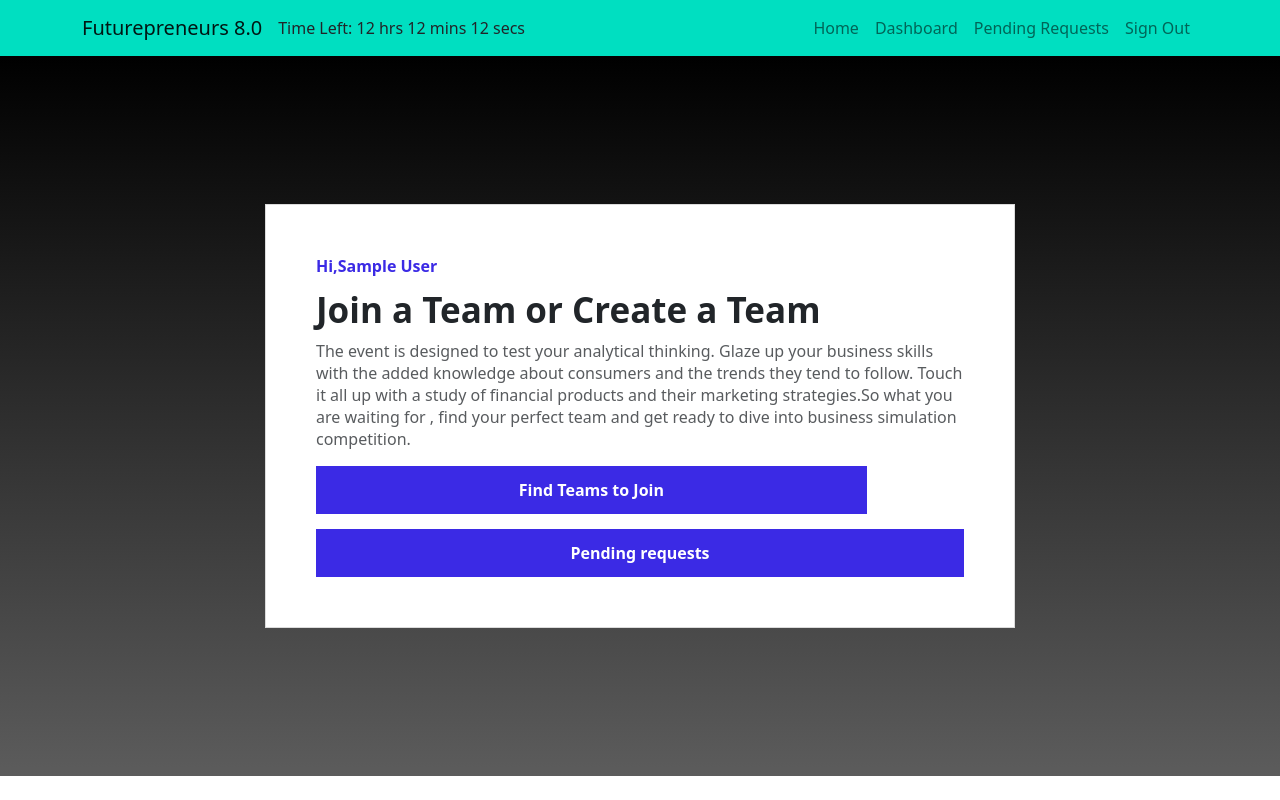
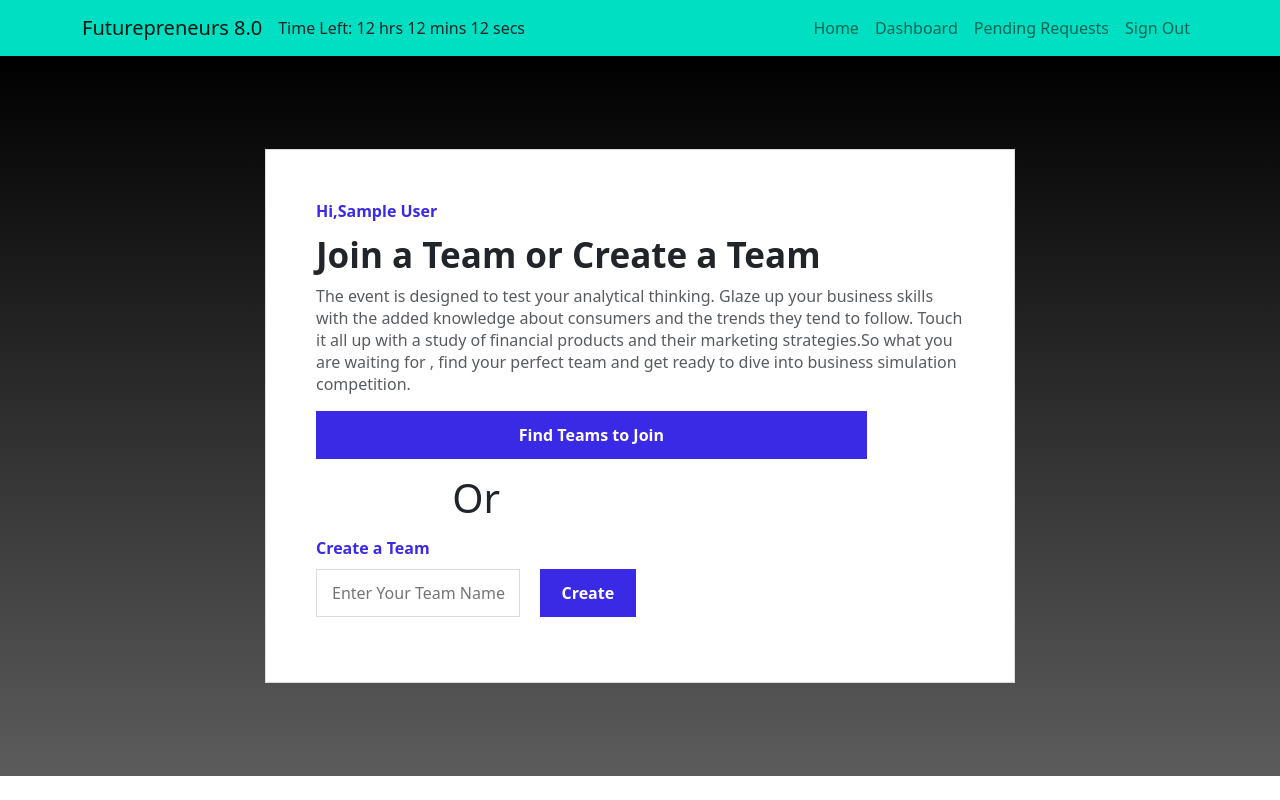
Before and after one commit to ecellvit/FuturePreneurs-22, a Next.js app: page /dashboard in a window 1280 px wide. Built offline with nearby package versions, Linux system fonts and the light colour scheme; no server answers; sample sign-in values are in the browser's storage.

Commit message:
fixed create team for leader

```diff
--- a/components/TeamDashboard/CreateTeam.jsx
+++ b/components/TeamDashboard/CreateTeam.jsx
@@ -2,12 +2,11 @@ import React, { useRef, useState, useEffect } from "react";
 import { useSession } from "next-auth/react";
 import styles from "../../styles/CreateTeam.module.css";
 import Link from "next/link";
-import PendingRequests from "../../pages/dashboard/PendingRequests";
 
-const CreateTeam = ({ handleTeamCreate }) => {
+const CreateTeam = ({ handleTeamCreate,isLeader }) => {
   const teamNameRef = useRef(null);
   const { data: session } = useSession();
-  const [teamData, setTeamData] = useState({});
+  const [teamData, setTeamData] = useState([]);
 
   const handleCreate = (e) => {
     e.preventDefault();
@@ -29,7 +28,7 @@ const CreateTeam = ({ handleTeamCreate }) => {
   };
 
   useEffect(() => {
-    if (session) {
+    if (session && !isLeader) {
       fetch(`${process.env.NEXT_PUBLIC_SERVER}/api/user/requests`, {
         method: "GET",
         headers: {
@@ -105,7 +104,7 @@ const CreateTeam = ({ handleTeamCreate }) => {
           </div>
         ) :
 
-          <Link href="/PendingRequests">
+          <Link href="/pendingRequests">
             <button
               type="submit"
               placeholder="Pending requests"
--- a/components/TeamDashboard/Dashboard.jsx
+++ b/components/TeamDashboard/Dashboard.jsx
@@ -95,7 +95,7 @@ function Dashboard() {
           <TeamMembers teamData={teamData} />
         )
       ) : (
-        <CreateTeam handleTeamCreate={handleTeamCreate} />
+        <CreateTeam isLeader={isLeader} handleTeamCreate={handleTeamCreate} />
       )}
     </div>
   );
```
